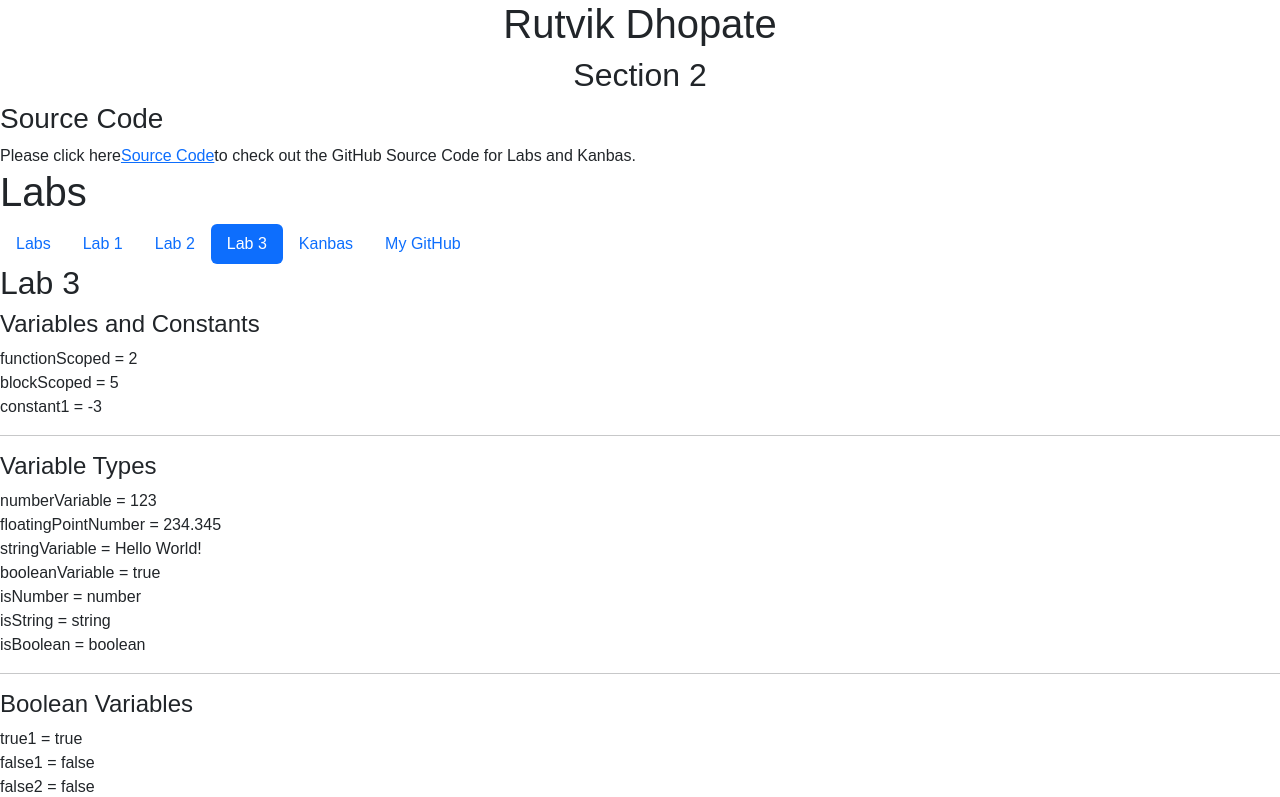
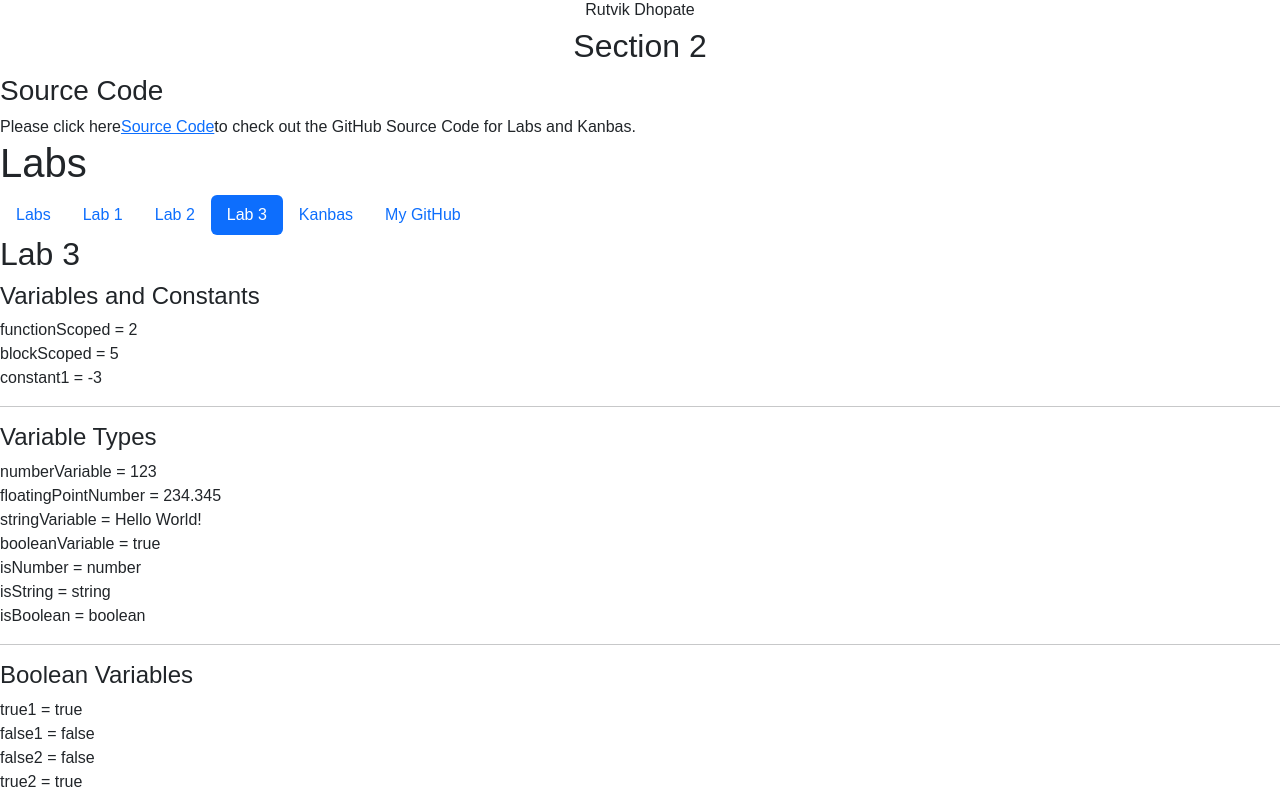
Before and after one commit to RutvikDhopate/Kansas-react-web-app, a React (Create React App) app: page /Labs#/Labs/Lab3 in a window 1280 px wide. Shown: the top 797 px of the page. Built offline with nearby package versions, Linux system fonts and the light colour scheme.

Commit message:
A2 Fix Course Status

```diff
--- a/src/Kanbas/Courses/Home/index.tsx
+++ b/src/Kanbas/Courses/Home/index.tsx
@@ -6,7 +6,7 @@ export default function Home() {
     <div className="flex-fill">
         <Modules />
     </div>
-    <div className="d-none d-md-block">
+    <div className="d-none d-lg-block">
         <CourseStatus />
     </div>
     </div>
--- a/src/Kanbas/Courses/Modules/index.tsx
+++ b/src/Kanbas/Courses/Modules/index.tsx
@@ -15,7 +15,7 @@ export default function Modules() {
             </select><button>+ Module</button> */}
             {/* Implement Collapse All button, View Progress button, etc. */}
             <ModulesControls /><br /><br /><br /><br />
-            <ul id="wd-modules" className="list-group rounded-0">
+            <ul id="wd-modules" className="list-group rounded-0 w-100">
                 {modules
                 .filter((module: any) => module.course === cid)
                 .map((module: any) => (
--- /dev/null
+++ b/src/Labs/Lab4/index.tsx
@@ -0,0 +1,5 @@
+export default function Lab4() {
+    return(
+        <h1>Lab 4</h1>
+    );
+}
--- a/src/Labs/index.tsx
+++ b/src/Labs/index.tsx
@@ -6,7 +6,7 @@ import Lab3 from "./Lab3";
 export default function Labs() {
   return (
     <div id="wd-labs">
-      <h1 className="text-center"> Rutvik Dhopate</h1>
+      <h6 className="text-center"> Rutvik Dhopate</h6>
       <h2 className="text-center"> Section 2</h2>
       <h3> Source Code</h3>
         Please click here
```
